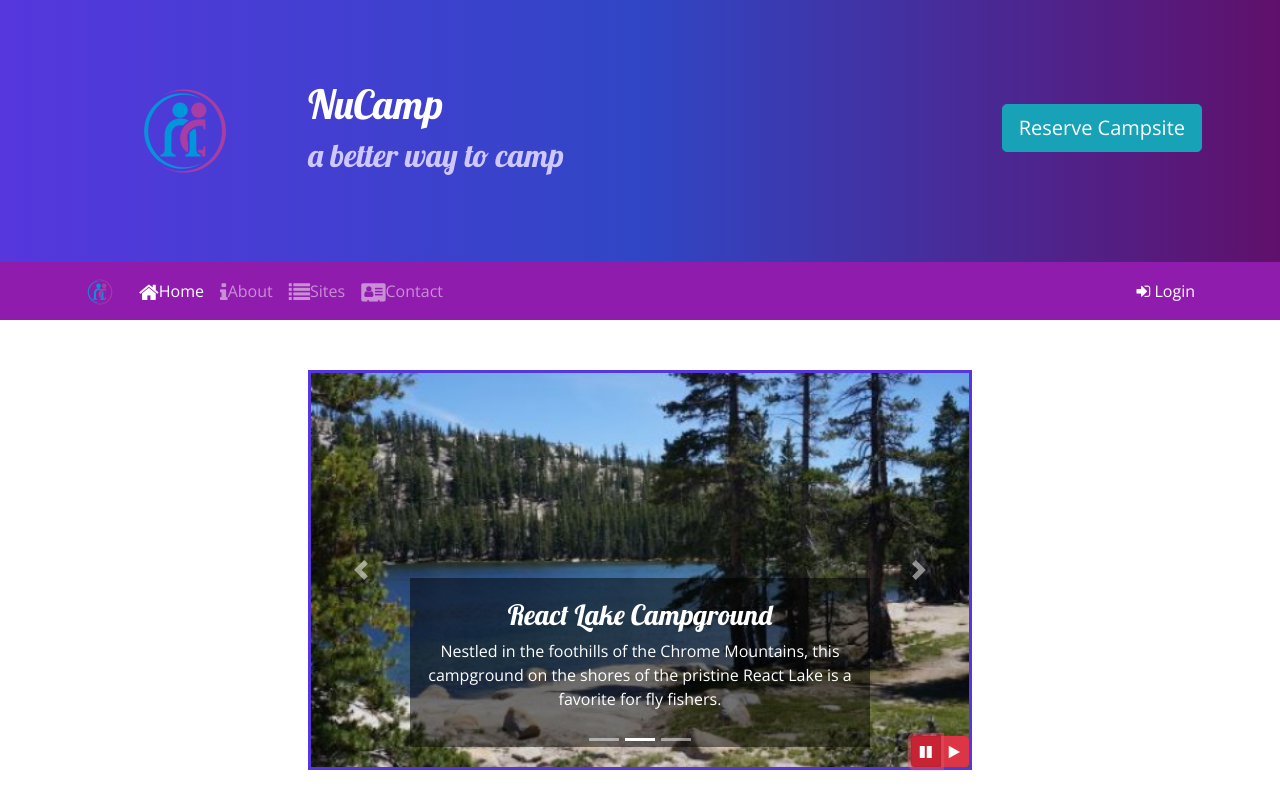
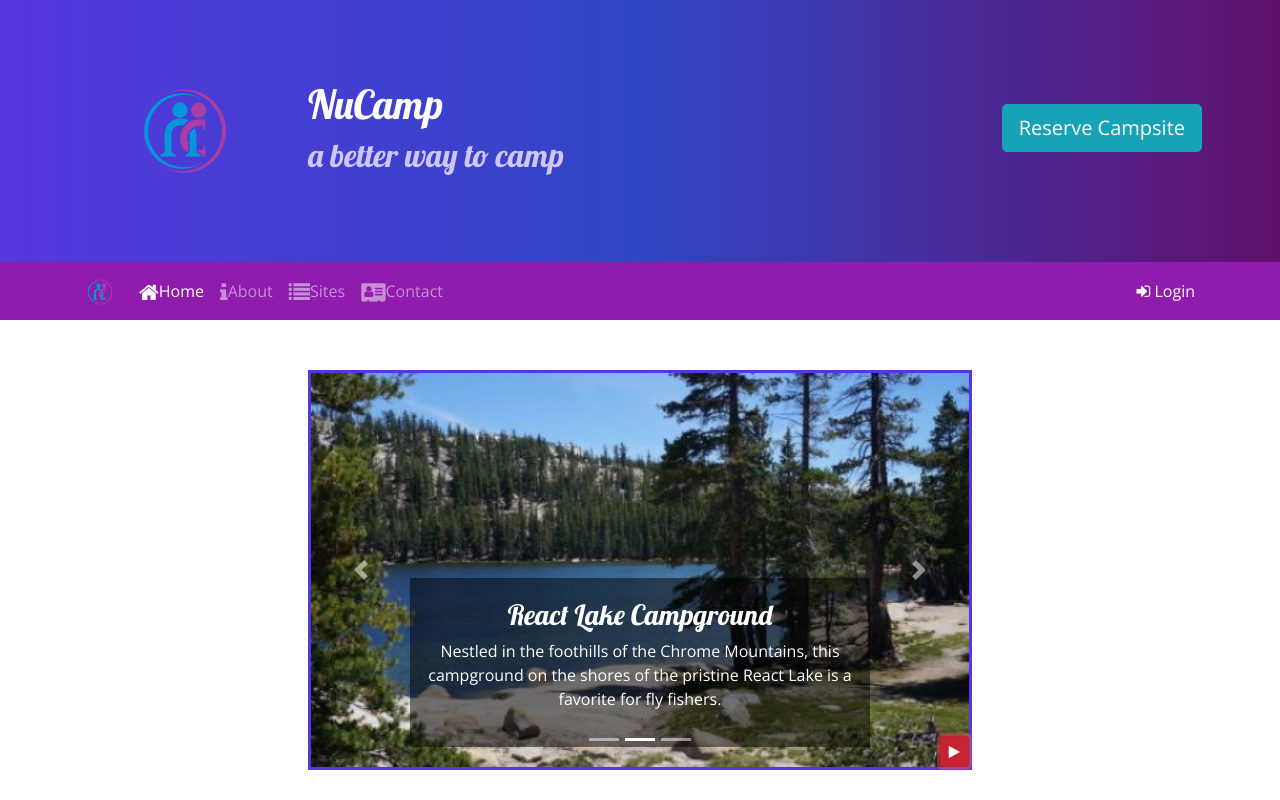
Before and after one commit to cvjohnsen/navbarandbreadcrumb, a website: page index.html in a window 1280 px wide. Both pictures are taken after a click on the button 925 px from the left and 751 px from the top of the page. Shown: the top 800 px of the page. Drawn offline with nearby package versions, Linux system fonts and the light colour scheme.

Commit message:
jquery pt 2

```diff
--- a/index.html
+++ b/index.html
@@ -208,14 +208,9 @@
                         <span class="carousel-control-next-icon"></span>
                         <span class="sr-only">Next</span>
                     </a>
-                    <div class="btn-group" id="carouselButton">
-                        <button class="btn btn-danger btn-sm" id="carouselPause">
-                            <i class="fa fa-pause"></i>
-                        </button>
-                        <button class="btn btn-danger btn-sm" id="carouselPlay">
-                            <i class="fa fa-play"></i>
-                        </button>
-                    </div>
+                    <button class="btn btn-danger btn-sm" id="carouselButton">
+                        <i class="fa fa-pause"></i>
+                    </button>
                 </div>
             </div>
         </div>
@@ -313,11 +308,16 @@
     <script>
         $(function () {
             $(".carousel").carousel({ interval: 2000 });
-            $("#carouselPause").click(function () {
-                $(".carousel").carousel("pause");
-            });
-            $("#carouselPlay").click(function () {
-                $(".carousel").carousel("cycle");
+            $("#carouselButton").click(function () {
+                if ($("#carouselButton").children("i").hasClass("fa-pause")) {
+                    $(".carousel").carousel("pause");
+                    $("#carouselButton").children("i").removeClass("fa-pause");
+                    $("#carouselButton").children("i").addClass("fa-play");
+                } else {
+                    $(".carousel").carousel("cycle");
+                    $("#carouselButton").children("i").removeClass("fa-play");
+                    $("#carouselButton").children("i").addClass("fa-pause");
+                }
             });
         });
     </script>
```
Also changed, not shown: contactus.html (+17 -0 lines).
